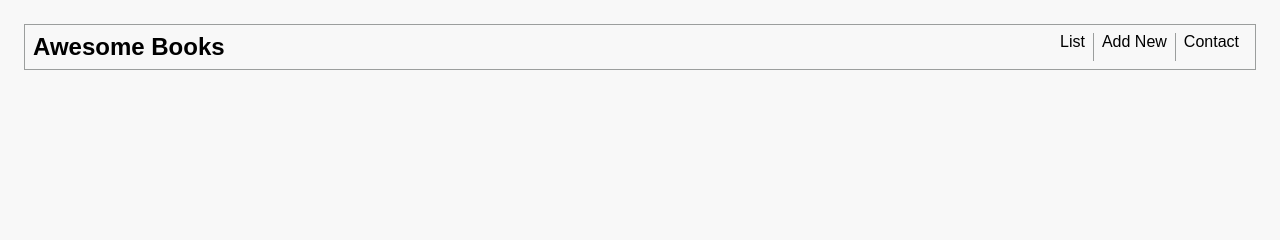
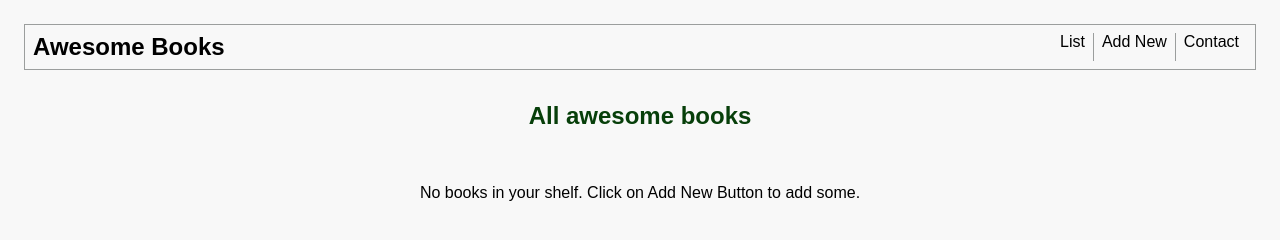
Before and after one commit to sireclifford/awesome-books-modular, a website with bundled scripts: page index.html in a window 1280 px wide. Built offline with nearby package versions, Linux system fonts and the light colour scheme.

Commit message:
refactored to use arrow functions & corrected module path for luxon

```diff
--- a/assets/styles/index.css
+++ b/assets/styles/index.css
@@ -120,9 +120,8 @@ header {
   border-radius: 5px;
 }
 
-.booklist,
-.addnew {
-  display: none;
+.booklist {
+  display: block;
 }
 
 .addnew {
@@ -198,3 +197,7 @@ p.book-item__title {
   font-size: 18px;
   font-family: "Circular-Loom", sans-serif;
 }
+
+p#response {
+  text-align: center;
+}
--- a/index.html
+++ b/index.html
@@ -33,6 +33,7 @@
         </div>
         <div class="container">
           <ul class="books-list"></ul>
+          <p id="response"></p>
         </div>
       </section>
 
--- a/modules/addBook.js
+++ b/modules/addBook.js
@@ -2,7 +2,7 @@ import BookStore from './BookStore.js';
 
 const store = new BookStore();
 
-export default function addBook(title, author) {
+const addBook = (title, author) => {
   const foundBook = store.booksArray.find((book) => book.title === title);
   if (!foundBook) {
     const book = {
@@ -12,6 +12,7 @@ export default function addBook(title, author) {
     };
     store.booksArray.push(book);
     localStorage.setItem('books', JSON.stringify(store.booksArray));
-    // retrieveBooks();
   }
-}
+};
+
+export default addBook;
--- a/modules/removeBook.js
+++ b/modules/removeBook.js
@@ -2,7 +2,7 @@ import BookStore from './BookStore.js';
 
 const store = new BookStore();
 
-export default function removeBook(bookId) {
+const removeBook = (bookId) => {
   const temp = JSON.parse(localStorage.getItem('books')).filter(
     (book) => book.id !== bookId,
   );
@@ -31,7 +31,7 @@ export default function removeBook(bookId) {
       newBook.appendChild(bookInfo);
       bookList.appendChild(newBook);
     });
-  } else {
-    // console.log('No books found');
   }
-}
+};
+
+export default removeBook;
--- a/modules/retreiveBooks.js
+++ b/modules/retreiveBooks.js
@@ -1,9 +1,11 @@
 import removeBook from './removeBook.js';
 
-export default function retreiveBooks() {
+const retreiveBooks = () => {
+  const responseHTML = document.querySelector('#response');
   const bookList = document.querySelector('.books-list');
   bookList.innerHTML = '';
   if (localStorage.getItem('books')) {
+    responseHTML.innerHTML = '';
     JSON.parse(localStorage.getItem('books')).forEach((element) => {
       const newBook = document.createElement('li');
       newBook.classList.add('book-item');
@@ -25,6 +27,8 @@ export default function retreiveBooks() {
       bookList.appendChild(newBook);
     });
   } else {
-    // console.log('No books found');
+    responseHTML.innerHTML = 'No books in your shelf. Click on Add New Button to add some.';
   }
-}
+};
+
+export default retreiveBooks;
```
Also changed, not shown: assets/scripts/index.js (+0 -10 lines), README.md.
